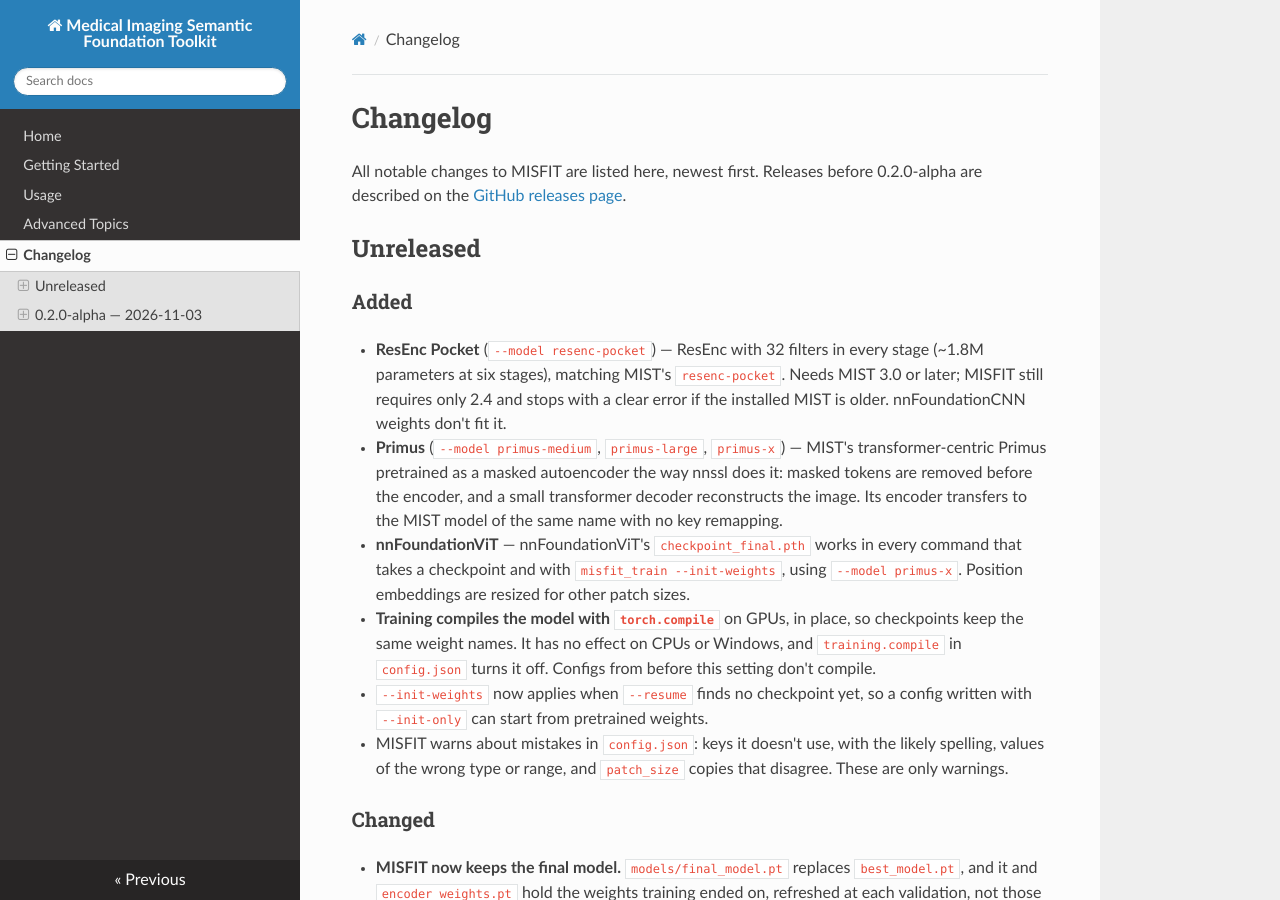
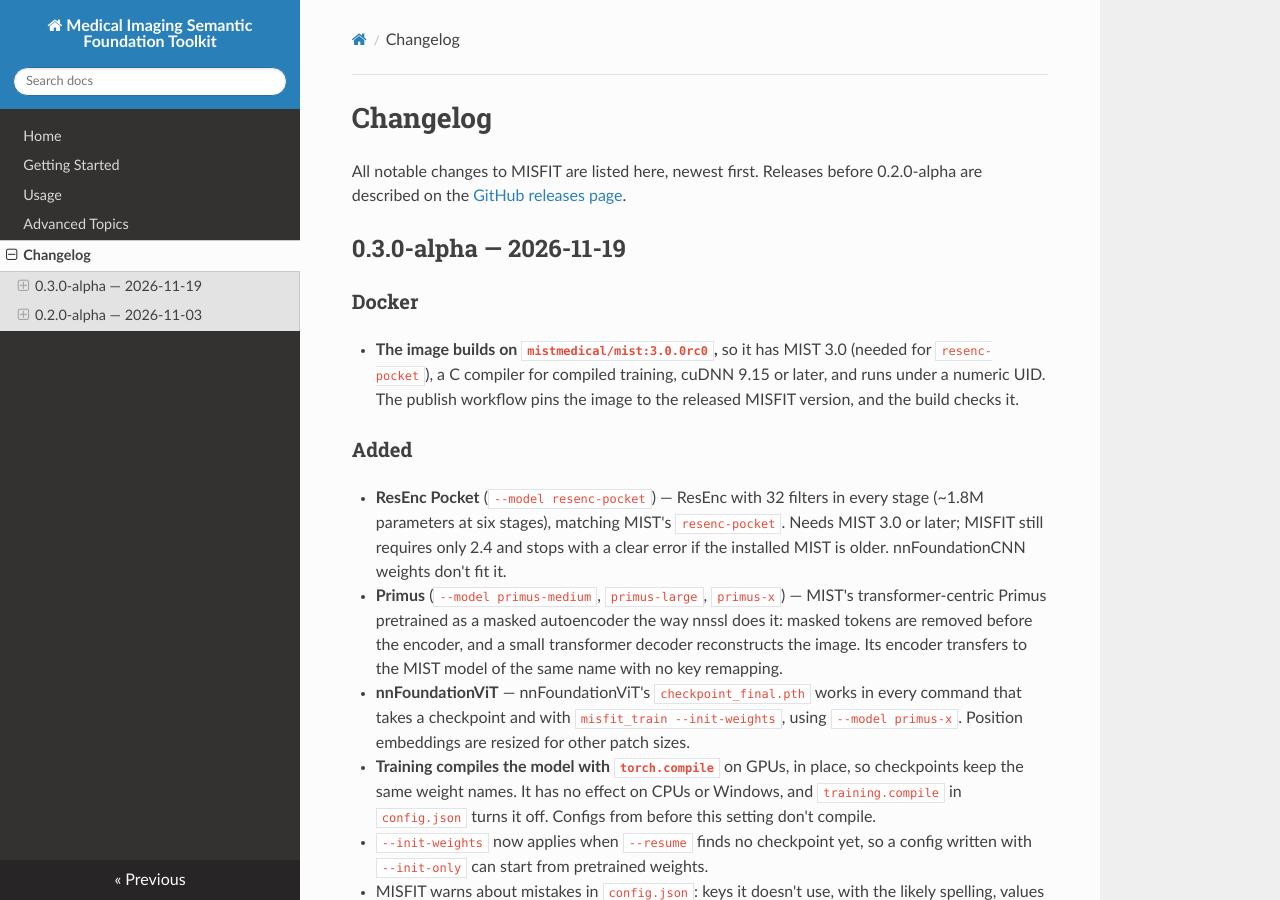
Before and after one commit to aecelaya/MISFIT, an MkDocs documentation site: the page built from docs/changelog.md, in a window 1280 px wide and 900 px high. Built offline with MkDocs 1.6.1, drawn with Linux system fonts in a browser that asks for light colours; nearby versions of some CDN libraries; library files that are not in the unit come from our copies.

Commit message:
Release 0.3.0-alpha; build the Docker image on the MIST image
The image now starts from mistmedical/mist:3.0.0rc0, which has MIST 3.0
(resenc-pocket needs it), a C compiler for torch.compile, cuDNN 9.15+, a
default username, and a writable Triton cache. Before, it installed MISFIT
on plain PyTorch, so pip resolved MIST 2.4.1 and compiled training failed
without a compiler. The publish workflow passes the release's version, and
the build checks the installed MISFIT and MIST versions and imports the
training CLI.

Co-Authored-By: Claude Opus 5.5 <noreply@anthropic.com>

```diff
--- a/CHANGELOG.md
+++ b/CHANGELOG.md
@@ -4,7 +4,14 @@ All notable changes to MISFIT are listed here, newest first. Releases before
 0.2.0-alpha are described on the
 [GitHub releases page](https://github.com/mist-medical/MISFIT/releases).
 
-## Unreleased
+## 0.3.0-alpha — 2026-11-19
+
+### Docker
+
+- **The image builds on `mistmedical/mist:3.0.0rc0`,** so it has MIST 3.0
+  (needed for `resenc-pocket`), a C compiler for compiled training, cuDNN 9.15
+  or later, and runs under a numeric UID. The publish workflow pins the image to
+  the released MISFIT version, and the build checks it.
 
 ### Added
 
--- a/misfit/__init__.py
+++ b/misfit/__init__.py
@@ -1,2 +1,2 @@
 """MISFIT: Medical Imaging Semantic Foundation Toolkit."""
-__version__ = "0.2.0-alpha"
+__version__ = "0.3.0-alpha"
--- a/pyproject.toml
+++ b/pyproject.toml
@@ -5,7 +5,7 @@ build-backend = "setuptools.build_meta"
 [project]
 name = "misfit-medical"
 # Keep in sync with misfit/__init__.py (guarded by tests/unit/test_packaging.py).
-version = "0.2.0-alpha"
+version = "0.3.0-alpha"
 requires-python = ">= 3.10"
 description = "MISFIT: Medical Imaging Semantic Foundation Toolkit for training large-scale medical imaging foundation models."
 readme = "README.md"
```
Also changed, not shown: docs/index.md (+4 -0 lines), 2 other files.
